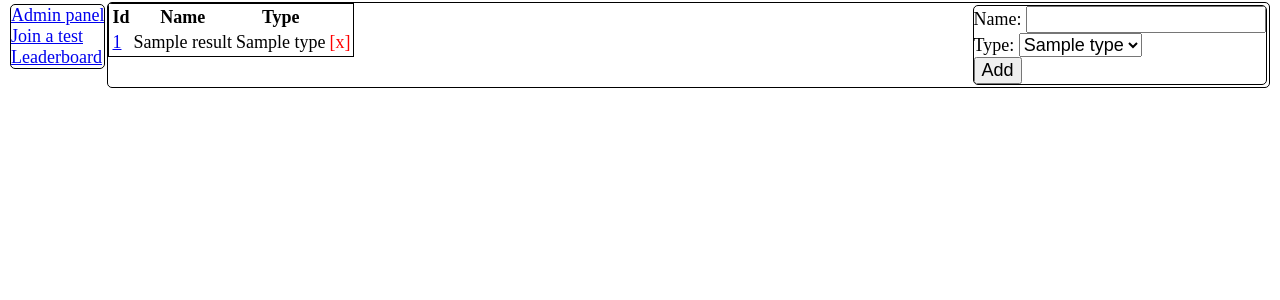
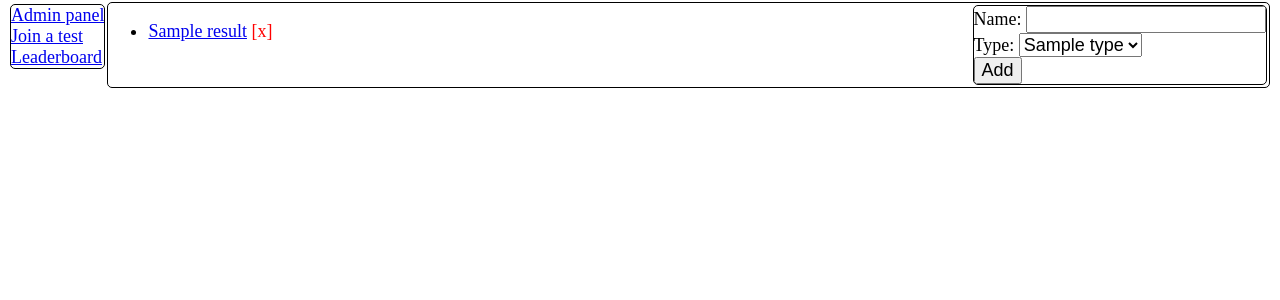
Before and after one commit to UARTman/test-system-project, a Flask app: template templates/adminpanel.html in a window 1280 px wide. Shown: the part 31-331 px from the top of the page. Run offline with Flask 2, Linux system fonts and the light colour scheme; the template is opened without the code that fills it: most values are stand-ins (such as "Sample title", 1, 10 or a date in 2020).

Commit message:
Added text button style

```diff
--- a/static/style.css
+++ b/static/style.css
@@ -57,3 +57,9 @@ table{
     border: solid black 1px;
 
 }
+
+
+.text_button{
+    user-select: none;
+    cursor: pointer;
+}
--- a/templates/adminpanel.html
+++ b/templates/adminpanel.html
@@ -1,7 +1,7 @@
 {% extends "base.html" %}
 {% block content %}
     <div id="add_test" class="right">
-        <form  method="post" action="/add_test">
+        <form  method="post" action="/{{ url_for('add_test') }}add_test">
             <label>
                 Name:
                 <input type="text" name="test_name" required="required" >
@@ -19,26 +19,21 @@
             <input type="submit" name="sender" value="Add">
         </form>
     </div>
-<table>
-    <tr>
-        <th> Id </th>
-        <th> Name </th>
-        <th> Type </th>
-    </tr>
+<ul>
     {% for i in results %}
-        <tr>
-            <td><a href="/admin/test/{{ i.id }}">{{ i.id }}</a></td>
-            <td>{{ i.name }}</td>
-            <td>{{ types[i.type] }}</td>
-            <td class="remove_button" style="color: red"> [x] </td>
-        </tr>
+        <li>
+            <a href="/admin/test/{{ i.id }}">{{ i.name }}</a>
+            <span class="remove_button text_button" style="color: red"> [x] </span>
+        </li>
     {% endfor %}
-</table>
+</ul>
 <script>
     $(function(){
         $( ".remove_button" ).click(function () {
             let a = $(this).prev().prev().prev().text();
-            $.post("/remove_test", {test_id: a}, function() {location.reload()})
+            confirmDialog(function () {
+                $.post("/remove_test", {test_id: a}, function() {location.reload()})
+            }).dialog("open");
         })
     })
 </script>
--- a/templates/base.html
+++ b/templates/base.html
@@ -49,11 +49,11 @@
                 let dialog = dialog_clone.dialog({
                     autoOpen: false,
                     buttons: {
-                        "Do it!": function () {
+                        "Do it!" : function () {
                             f();
                             dialog.dialog("close");
                         },
-                        Close: function () {
+                        "No" : function () {
                             dialog.dialog("close");
                         }
                     }
```
Also changed, not shown: templates/admin_text_test.html (+5 -5 lines), orm.db.
